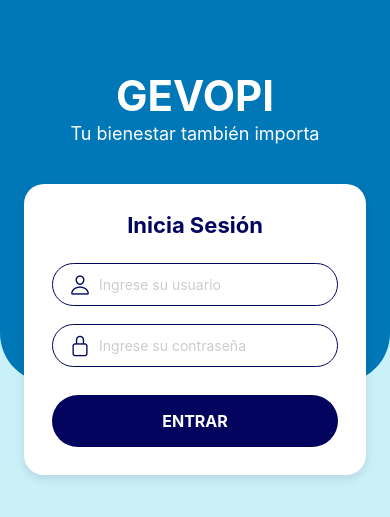
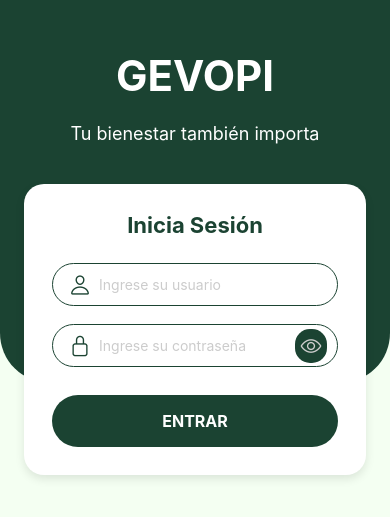
Before and after one commit to al3jandr05/gevopi-app, a React Native app: screen /Login in a window 390 px wide. Shown: the part 123-640 px from the top of the page. Built offline with nearby package versions, Linux system fonts and the light colour scheme.

Commit message:
Nueva paleta, mostrar/ocultar contraseña

```diff
--- a/package.json
+++ b/package.json
@@ -19,18 +19,18 @@
     "@react-navigation/stack": "^7.3.1",
     "axios": "^1.9.0",
     "expo": "~53.0.7",
+    "expo-location": "~18.1.4",
     "expo-status-bar": "~2.2.3",
     "react": "19.0.0",
     "react-native": "0.79.2",
     "react-native-animatable": "^1.4.0",
     "react-native-gesture-handler": "~2.24.0",
+    "react-native-maps": "1.20.1",
     "react-native-pager-view": "6.7.1",
     "react-native-reanimated": "~3.17.4",
     "react-native-reanimated-carousel": "^4.0.2",
     "react-native-safe-area-context": "5.4.0",
-    "react-native-screens": "~4.10.0",
-    "expo-location": "~18.1.4",
-    "react-native-maps": "1.20.1"
+    "react-native-screens": "~4.10.0"
   },
   "devDependencies": {
     "@babel/core": "^7.20.0"
--- a/src/screens/LoginScreen.js
+++ b/src/screens/LoginScreen.js
@@ -9,6 +9,7 @@ import {
   ActivityIndicator,
   KeyboardAvoidingView,
   Platform,
+  ScrollView,
   Keyboard,
   Alert
 } from 'react-native';
@@ -16,34 +17,28 @@ import { Ionicons } from '@expo/vector-icons';
 import colors from '../themes/colors';
 import { useNavigation } from '@react-navigation/native';
 import styles from '../styles/loginStyles';
-import { login } from '../services/authService'; // ← Asegúrate de tener esto creado
 
 const { height, width } = Dimensions.get('window');
 
 export default function LoginScreen() {
-  // Animations
   const titleAnimY = useRef(new Animated.Value(0)).current;
   const blueAnim = useRef(new Animated.Value(-height)).current;
   const subtitleOpacity = useRef(new Animated.Value(0)).current;
   const formOpacity = useRef(new Animated.Value(0)).current;
-  const formTranslateY = useRef(new Animated.Value(0)).current;
   const loadingOpacity = useRef(new Animated.Value(1)).current;
   const screenFadeOut = useRef(new Animated.Value(1)).current;
+
+  const [username, setUsername] = useState('');
+  const [password, setPassword] = useState('');
+  const [showPassword, setShowPassword] = useState(false);
+
   const titleColor = useRef(new Animated.Value(0)).current;
-
   const interpolatedColor = titleColor.interpolate({
     inputRange: [0, 1],
-    outputRange: [colors.darkBlue, colors.white],
+    outputRange: [colors.verdeOscuro, colors.white],
   });
-
   const navigation = useNavigation();
 
-  // Form State
-  const [email, setEmail] = useState('');
-  const [contrasena, setContrasena] = useState('');
-  const [loading, setLoading] = useState(false);
-
-  // Animación de entrada
   useEffect(() => {
     Animated.sequence([
       Animated.delay(2000),
@@ -84,37 +79,19 @@ export default function LoginScreen() {
     ]).start();
   }, []);
 
-  useEffect(() => {
-    const showSub = Keyboard.addListener("keyboardWillShow", (e) => {
-      Animated.timing(formTranslateY, {
-        toValue: -e.endCoordinates.height / 2,
-        duration: 300,
-        useNativeDriver: false,
-      }).start();
-    });
+  const handleLogin = () => {
+    Keyboard.dismiss();
 
-    const hideSub = Keyboard.addListener("keyboardWillHide", () => {
-      Animated.timing(formTranslateY, {
-        toValue: 0,
-        duration: 300,
-        useNativeDriver: false,
-      }).start();
-    });
+    // Validación de campos vacíos
+    if (!username.trim() || !password.trim()) {
+      Alert.alert(
+        'Campos requeridos',
+        'Por favor ingresa tanto el usuario como la contraseña',
+        [{ text: 'OK', style: 'cancel' }]
+      );
+      return;
+    }
 
-    return () => {
-      showSub.remove();
-      hideSub.remove();
-    };
-  }, []);
-
-  // 🔐 Login handler
-  const handleLogin = async () => {
-    try {
-      setLoading(true);
-      const token = await login(email, contrasena);
-      console.log('Token:', token);
-
-      // Animación de salida + navegación
     Animated.parallel([
       Animated.timing(subtitleOpacity, {
         toValue: 0,
@@ -149,40 +126,43 @@ export default function LoginScreen() {
     ]).start(() => {
       navigation.navigate('Perfil');
     });
+  };
 
-    } catch (error) {
-      console.error('Login error:', error?.response?.data || error.message);
-      Alert.alert("Error", "Credenciales incorrectas o servidor no disponible.");
-    } finally {
-      setLoading(false);
-    }
+  const toggleShowPassword = () => {
+    setShowPassword(!showPassword);
   };
 
   return (
+    <KeyboardAvoidingView
+      style={{flex: 1}}
+      behavior={Platform.OS === 'ios' ? 'padding' : 'height'}
+      keyboardVerticalOffset={Platform.OS === 'ios' ? 0 : 20}
+      enabled={false}
+    >
+      <ScrollView
+        contentContainerStyle={{flexGrow: 1}}
+        keyboardShouldPersistTaps="handled"
+      >
         <Animated.View style={[styles.container, { opacity: screenFadeOut }]}>
-      <Animated.View
-        style={{
+          <Animated.View style={{
             alignItems: 'center',
             position: 'absolute',
-          top: height / 2 - 60,
+            top: height / 2 - 80,
             transform: [{ translateY: titleAnimY }],
             zIndex: 10,
-          elevation: 10,
-        }}
-      >
+            elevation: 10
+          }}>
             <Animated.Text style={[styles.title, { color: interpolatedColor }]}>
               GEVOPI
             </Animated.Text>
 
             <Animated.View style={{ opacity: loadingOpacity, marginTop: 15 }}>
-          <ActivityIndicator size="large" color={colors.darkBlue} />
+              <ActivityIndicator size="large" color={colors.verdeOscuro} />
             </Animated.View>
           </Animated.View>
 
           {/* Card Azul */}
-      <Animated.View
-        style={[styles.blueContainer, { transform: [{ translateY: blueAnim }] }]}
-      />
+          <Animated.View style={[styles.blueContainer, { transform: [{ translateY: blueAnim }] }]} />
 
           {/* Subtitulo */}
           <Animated.Text style={[styles.subtitle, { opacity: subtitleOpacity }]}>
@@ -190,47 +170,48 @@ export default function LoginScreen() {
           </Animated.Text>
 
           {/* Formulario */}
-      <KeyboardAvoidingView
-        behavior={Platform.OS === 'ios' ? 'padding' : 'height'}
-        style={{ width: '100%', alignItems: 'center' }}
-      >
-        <Animated.View style={[styles.card, { opacity: formOpacity, marginBottom: formTranslateY }]}>
+          <Animated.View style={[styles.card, { opacity: formOpacity }]}>
             <Text style={styles.cardTitle}>Inicia Sesión</Text>
 
             <View style={styles.inputContainer}>
-            <Ionicons name="person-outline" size={22} color={colors.darkBlue} style={styles.icon} />
+              <Ionicons name="person-outline" size={22} color={colors.verdeOscuro} style={styles.icon} />
               <TextInput
                 placeholder="Ingrese su usuario"
                 style={styles.input}
                 placeholderTextColor={colors.gray}
-              value={email}
-              onChangeText={setEmail}
-              autoCapitalize="none"
-              keyboardType="email-address"
+                value={username}
+                onChangeText={setUsername}
               />
             </View>
 
             <View style={styles.inputContainer}>
-            <Ionicons name="lock-closed-outline" size={22} color={colors.darkBlue} style={styles.icon} />
+              <Ionicons name="lock-closed-outline" size={22} color={colors.verdeOscuro} style={styles.icon} />
               <TextInput
                 placeholder="Ingrese su contraseña"
-              secureTextEntry
-              style={styles.input}
+                secureTextEntry={!showPassword}
+                style={[styles.input, {paddingRight: 40}]}
                 placeholderTextColor={colors.gray}
-              value={contrasena}
-              onChangeText={setContrasena}
+                value={password}
+                onChangeText={setPassword}
               />
+              <TouchableOpacity
+                style={styles.eyeIcon}
+                onPress={toggleShowPassword}
+              >
+                <Ionicons
+                  name={showPassword ? "eye-off-outline" : "eye-outline"}
+                  size={22}
+                  color={colors.gray}
+                />
+              </TouchableOpacity>
             </View>
 
-          <TouchableOpacity style={styles.button} onPress={handleLogin} disabled={loading}>
-            {loading ? (
-              <ActivityIndicator color="#fff" />
-            ) : (
+            <TouchableOpacity style={styles.button} onPress={handleLogin}>
               <Text style={styles.buttonText}>ENTRAR</Text>
-            )}
             </TouchableOpacity>
           </Animated.View>
+        </Animated.View>
+      </ScrollView>
     </KeyboardAvoidingView>
-    </Animated.View>
   );
 }
--- a/src/services/api.js
+++ b/src/services/api.js
@@ -1,7 +1,7 @@
 import axios from 'axios';
 
 const api = axios.create({
-  baseURL: 'http://192.168.0.8:8000',
+  baseURL: 'http://34.9.138.238:8000',
   timeout: 5000,
   headers: {
     'Content-Type': 'application/json',
--- a/src/styles/loginStyles.js
+++ b/src/styles/loginStyles.js
@@ -6,22 +6,29 @@ const { width, height } = Dimensions.get('window');
 export default StyleSheet.create({
   container: {
     flex: 1,
-    backgroundColor: colors.lighterCyan,
+    backgroundColor: colors.fondo,
     alignItems: 'center',
     justifyContent: 'center',
   },
   title: {
-    color: colors.darkBlue,
+    color: colors.verdeOscuro,
     fontSize: 42,
     fontWeight: 'bold',
     marginBottom: 20,
+  },
+  eyeIcon: {
+    position: 'absolute',
+    right: 10,
+    padding: 5,
+    backgroundColor: colors.verdeOscuro,
+    borderRadius: 15,
   },
   blueContainer: {
     position: 'absolute',
     top: 0,
     width: width,
     height: height * 0.6,
-    backgroundColor: colors.blue,
+    backgroundColor: colors.verdeOscuro,
     borderBottomLeftRadius: 50,
     borderBottomRightRadius: 50,
   },
@@ -44,7 +51,7 @@ export default StyleSheet.create({
   cardTitle: {
     fontSize: 22,
     fontWeight: 'bold',
-    color: colors.darkBlue,
+    color: colors.verdeOscuro,
     textAlign: 'center',
     marginBottom: 25,
   },
@@ -52,11 +59,11 @@ export default StyleSheet.create({
     flexDirection: 'row',
     borderRadius: 50,
     borderWidth: 1.5,
-    borderColor: colors.darkBlue,
+    borderColor: colors.verdeOscuro,
     alignItems: 'center',
     paddingHorizontal: 16,
     marginBottom: 18,
-    backgroundColor: 'transparent',  // Para que sea limpio
+    backgroundColor: 'transparent',
   },
   icon: {
     marginRight: 8,
@@ -64,10 +71,10 @@ export default StyleSheet.create({
   input: {
     flex: 1,
     paddingVertical: 12,
-    color: colors.black,
+    color: colors.verdeOscuro,
   },
   button: {
-    backgroundColor: colors.darkBlue,
+    backgroundColor: colors.verdeOscuro,
     paddingVertical: 16,
     borderRadius: 30,
     marginTop: 10,
--- a/src/themes/colors.js
+++ b/src/themes/colors.js
@@ -1,9 +1,14 @@
 const colors = {
-  darkBlue: '#03045e',
-  blue: '#0077b6',
-  cyan: '#00b4d8',
-  lightCyan: '#90e0ef',
-  lighterCyan: '#caf0f8',
+  fondo: '#f4fff2',
+  card: 'rgba(255, 255, 255, 0.6)',
+  verdePrincipal: '#2e6a2f',
+  verdeOscuro: '#1B4332',
+  verdeHover: '#388E3C',
+  verdeSuave: '#A5D6A7',
+  verdeHoverCard: '#D0EDD7',
+  verdeCritico: '#2E7D32',
+  textoPrincipal: '#212121',
+  bordeSuave: '#C8E6C9',
 
   green: '#06d6a0',
   yellow: '#ffd166',
```
Also changed, not shown: 1 other file (tests, documents, lock files or other folders). Lines whose indentation alone changed are shown as unchanged.
